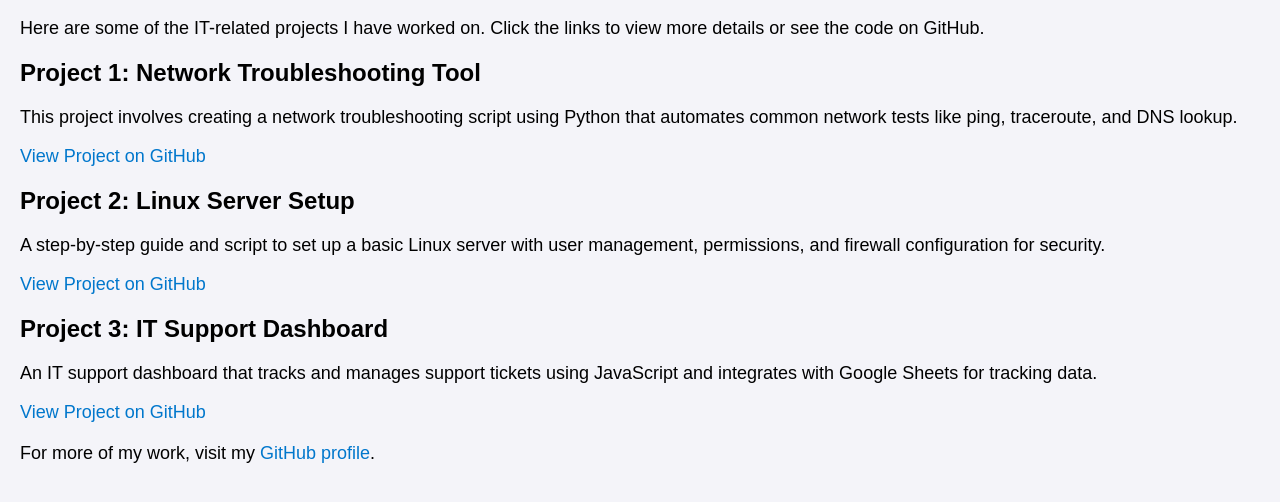
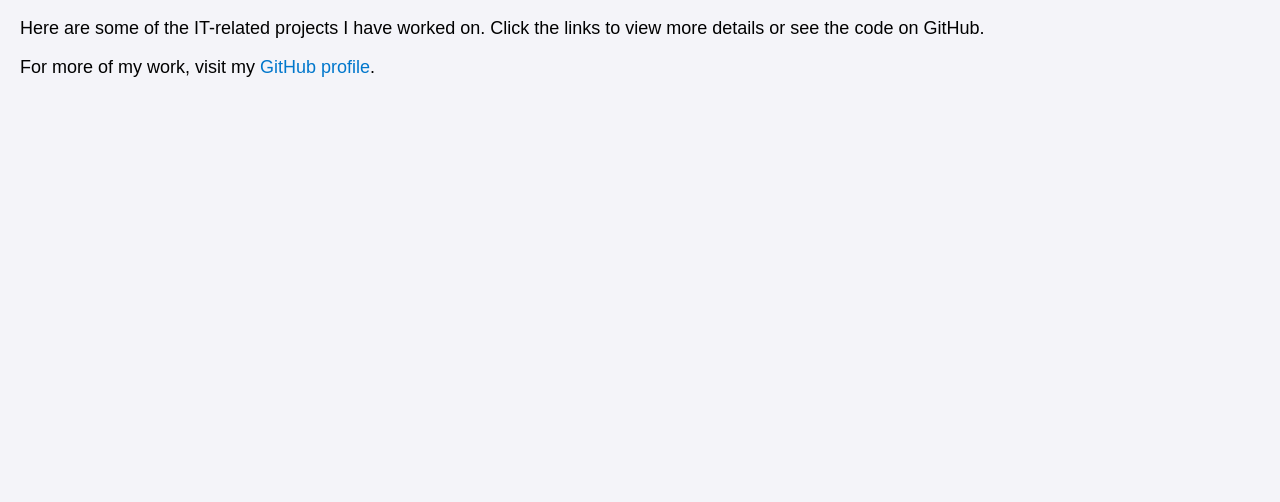
Before and after one commit to lemueltech/lemueltech.github.io, a plain HTML site: page projects.html in a window 1280 px wide. Shown: the part 60-562 px from the top of the page. Drawn offline with Linux system fonts and the light colour scheme.

Commit message:
Update projects.html

```diff
--- a/projects.html
+++ b/projects.html
@@ -30,23 +30,7 @@
 
   <p>Here are some of the IT-related projects I have worked on. Click the links to view more details or see the code on GitHub.</p>
 
-  <div class="project">
-    <h2>Project 1: Network Troubleshooting Tool</h2>
-    <p>This project involves creating a network troubleshooting script using Python that automates common network tests like ping, traceroute, and DNS lookup.</p>
-    <p><a href="https://github.com/lemueltech/network-troubleshooting-tool" target="_blank">View Project on GitHub</a></p>
-  </div>
 
-  <div class="project">
-    <h2>Project 2: Linux Server Setup</h2>
-    <p>A step-by-step guide and script to set up a basic Linux server with user management, permissions, and firewall configuration for security.</p>
-    <p><a href="https://github.com/lemueltech/linux-server-setup" target="_blank">View Project on GitHub</a></p>
-  </div>
-
-  <div class="project">
-    <h2>Project 3: IT Support Dashboard</h2>
-    <p>An IT support dashboard that tracks and manages support tickets using JavaScript and integrates with Google Sheets for tracking data.</p>
-    <p><a href="https://github.com/lemueltech/it-support-dashboard" target="_blank">View Project on GitHub</a></p>
-  </div>
 
   <!-- Add more projects here -->
 
```
